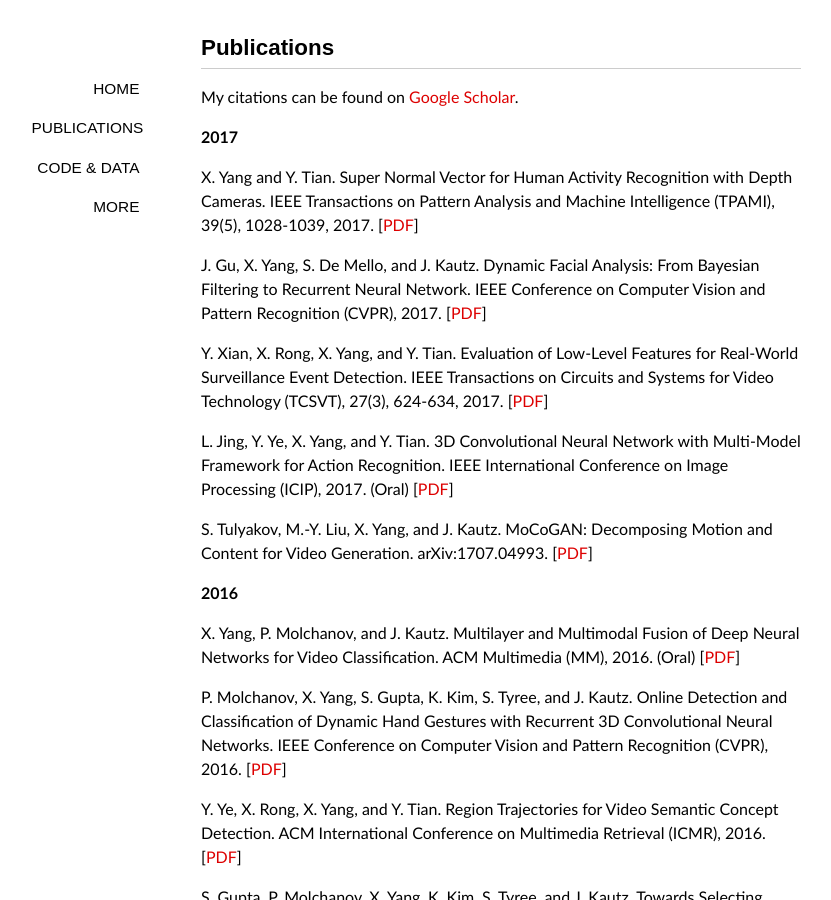
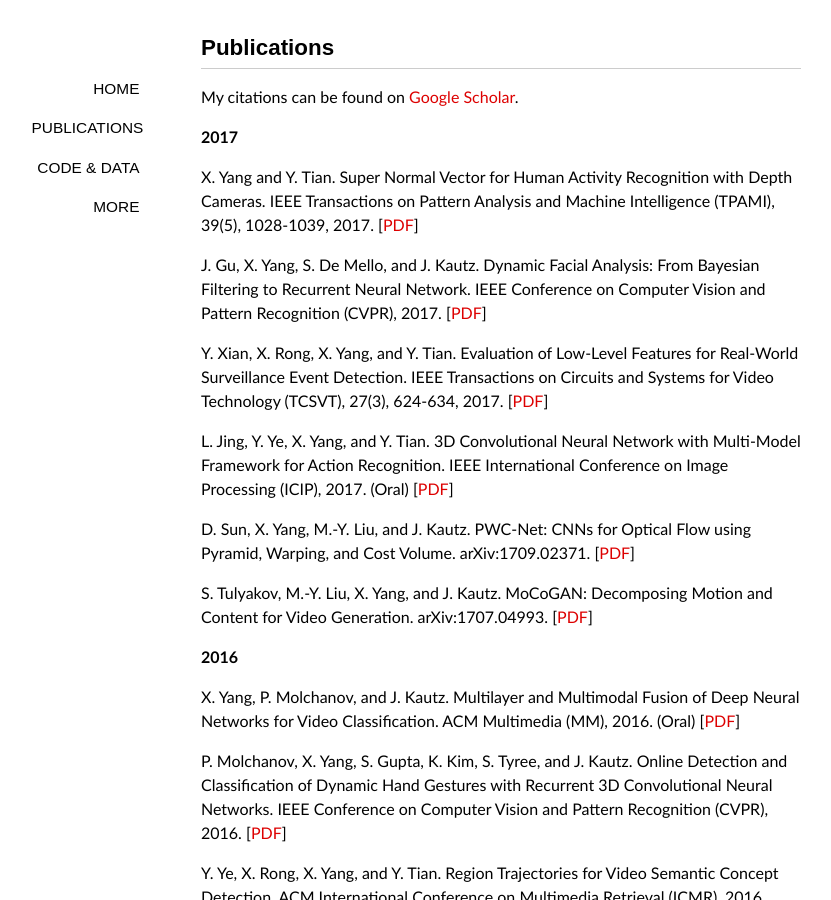
Before and after one commit to xiaodongyang/xiaodongyang.github.io, a Jekyll site: the page built from publications/index.md, in a window 1280 px wide and 900 px high. Shown: the whole window, without its empty margins (139-970 px from the left). Built offline with Jekyll 4.4.1, drawn with Linux system fonts in a browser that asks for light colours; some web fonts are replaced.

Commit message:
Update index.md

```diff
--- a/publications/index.md
+++ b/publications/index.md
@@ -16,6 +16,8 @@ J. Gu, X. Yang, S. De Mello, and J. Kautz. Dynamic Facial Analysis: From Bayesia
 Y. Xian, X. Rong, X. Yang, and Y. Tian. Evaluation of Low-Level Features for Real-World Surveillance Event Detection. IEEE Transactions on Circuits and Systems for Video Technology (TCSVT), 27(3), 624-634, 2017. [[PDF](/publications/papers/tcsvt17.pdf)]
 
 L. Jing, Y. Ye, X. Yang, and Y. Tian. 3D Convolutional Neural Network with Multi-Model Framework for Action Recognition. IEEE International Conference on Image Processing (ICIP), 2017. (Oral) [[PDF](/publications/papers/icip17.pdf)]
+
+D. Sun, X. Yang, M.-Y. Liu, and J. Kautz. PWC-Net: CNNs for Optical Flow using Pyramid, Warping, and Cost Volume. arXiv:1709.02371. [[PDF](https://arxiv.org/abs/1709.02371)]
 
 S. Tulyakov, M.-Y. Liu, X. Yang, and J. Kautz. MoCoGAN: Decomposing Motion and Content for Video Generation. arXiv:1707.04993. [[PDF](https://arxiv.org/abs/1707.04993)]
 
```
